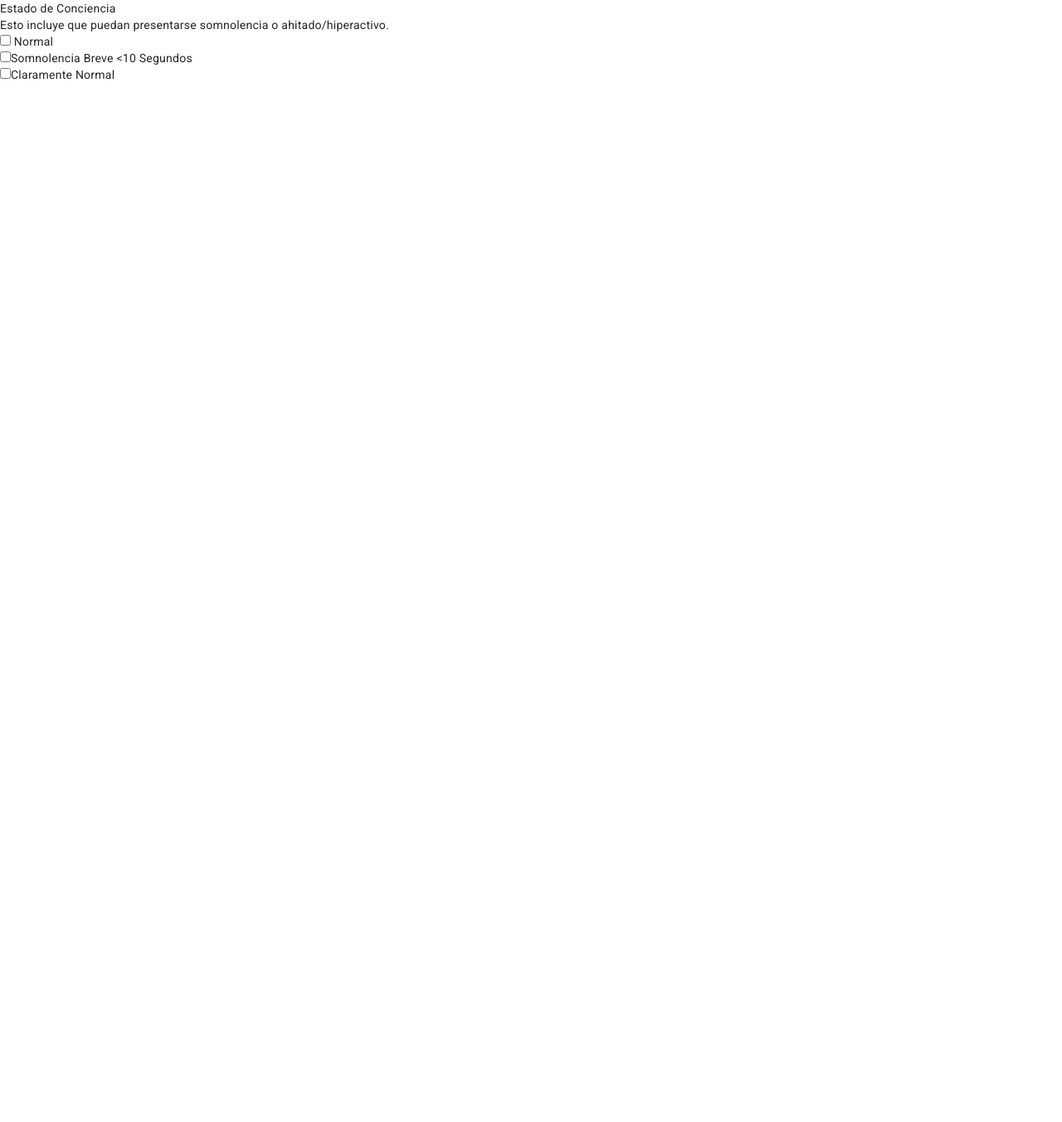
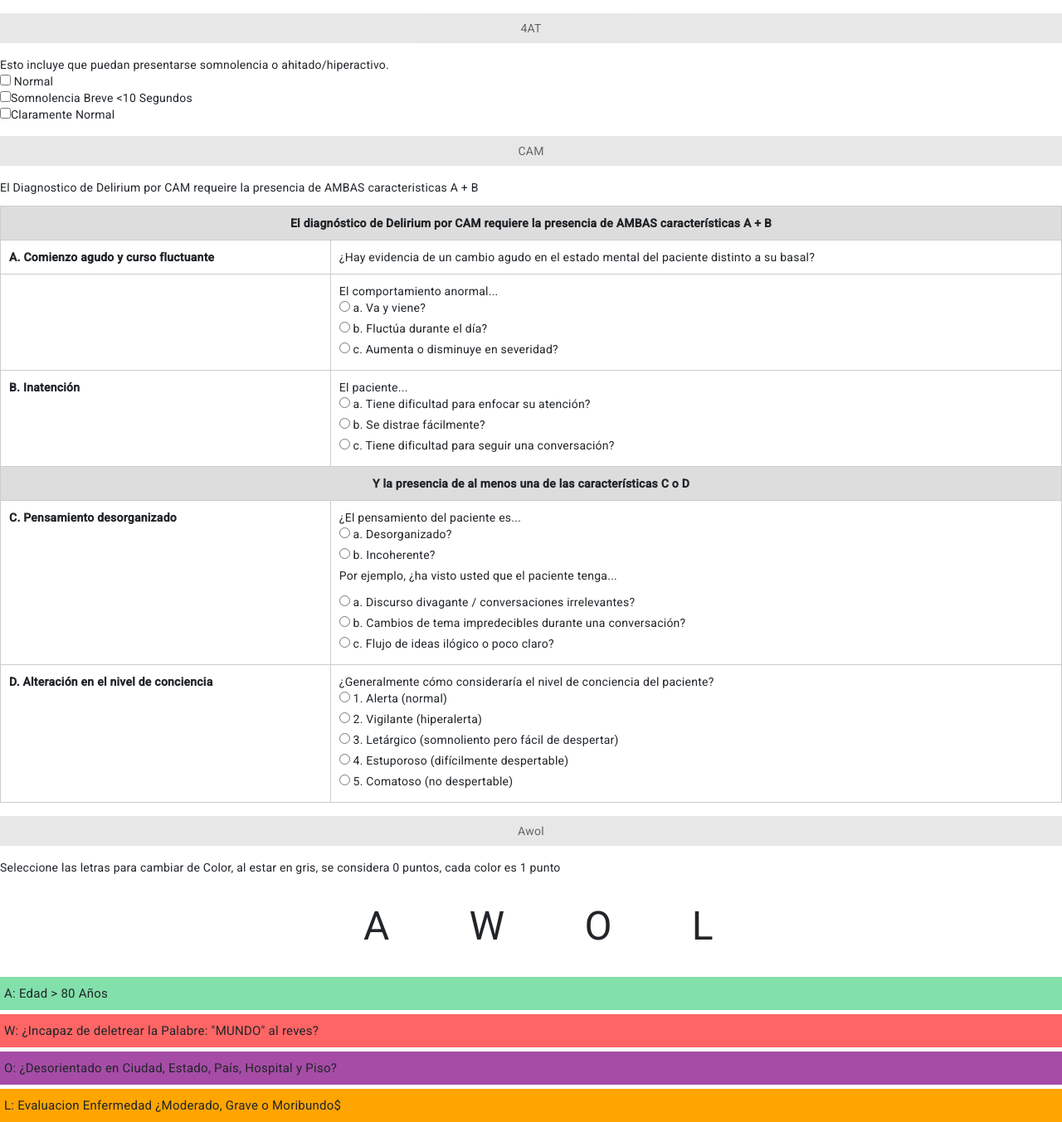
Before and after one commit to RODF10/Proyecto-Residencia, an Angular app: page /encuesta-cog in a window 1280 px wide. Shown: the whole page at 83% size. Before the commit the page ends 800 px from the top, so only its background shows below. Built offline with nearby package versions, Linux system fonts and the light colour scheme; sample sign-in values are in the browser's storage.

Commit message:
Algunos Test

```diff
--- a/src/app/Ventanas/Diagnosticos/Cognitiva/encuesta-cog/encuesta-cog.component.html
+++ b/src/app/Ventanas/Diagnosticos/Cognitiva/encuesta-cog/encuesta-cog.component.html
@@ -1,6 +1,6 @@
 <div class="4at">
     <div class="title">
-        Estado de Conciencia
+        4AT
     </div>
     <div class="p">Esto incluye que puedan presentarse somnolencia o ahitado/hiperactivo.</div>
     <div class="opciones">
@@ -15,3 +15,127 @@
         </label>
     </div>
 </div>
+
+<!-- Encuesta CAM -->
+<div class="cam">
+    <div class="title">
+        CAM
+    </div>
+    <div class="opciones">
+        <p class="texto">
+            El Diagnostico de Delirium por CAM requeire la presencia de AMBAS caracteristicas A + B
+        </p>
+        <table class="tabla-delirium">
+            <thead>
+              <tr>
+                <th colspan="3">
+                  El diagnóstico de Delirium por CAM requiere la presencia de AMBAS características A + B
+                </th>
+              </tr>
+            </thead>
+            <tbody>
+              <!-- Característica A -->
+              <tr>
+                <td><strong>A. Comienzo agudo y curso fluctuante</strong></td>
+                <td colspan="2">¿Hay evidencia de un cambio agudo en el estado mental del paciente distinto a su basal?</td>
+              </tr>
+              <tr>
+                <td></td>
+                <td colspan="2">El comportamiento anormal...
+                  <div>
+                    <label><input type="radio" name="comportamiento" /> a. Va y viene?</label>
+                  </div>
+                  <div>
+                    <label><input type="radio" name="comportamiento" /> b. Fluctúa durante el día?</label>
+                  </div>
+                  <div>
+                    <label><input type="radio" name="comportamiento" /> c. Aumenta o disminuye en severidad?</label>
+                  </div>
+                </td>
+              </tr>
+              <!-- Característica B -->
+              <tr>
+                <td><strong>B. Inatención</strong></td>
+                <td colspan="2">El paciente...
+                  <div>
+                    <label><input type="radio" name="inatencion" /> a. Tiene dificultad para enfocar su atención?</label>
+                  </div>
+                  <div>
+                    <label><input type="radio" name="inatencion" /> b. Se distrae fácilmente?</label>
+                  </div>
+                  <div>
+                    <label><input type="radio" name="inatencion" /> c. Tiene dificultad para seguir una conversación?</label>
+                  </div>
+                </td>
+              </tr>
+              <!-- Separador -->
+              <tr>
+                <th colspan="3">Y la presencia de al menos una de las características C o D</th>
+              </tr>
+              <!-- Característica C -->
+              <tr>
+                <td><strong>C. Pensamiento desorganizado</strong></td>
+                <td colspan="2">¿El pensamiento del paciente es...
+                  <div>
+                    <label><input type="radio" name="pensamiento" /> a. Desorganizado?</label>
+                  </div>
+                  <div>
+                    <label><input type="radio" name="pensamiento" /> b. Incoherente?</label>
+                  </div>
+                  <p>Por ejemplo, ¿ha visto usted que el paciente tenga...</p>
+                  <div>
+                    <label><input type="radio" name="pensamientoEjemplo" /> a. Discurso divagante / conversaciones irrelevantes?</label>
+                  </div>
+                  <div>
+                    <label><input type="radio" name="pensamientoEjemplo" /> b. Cambios de tema impredecibles durante una conversación?</label>
+                  </div>
+                  <div>
+                    <label><input type="radio" name="pensamientoEjemplo" /> c. Flujo de ideas ilógico o poco claro?</label>
+                  </div>
+                </td>
+              </tr>
+              <!-- Característica D -->
+              <tr>
+                <td><strong>D. Alteración en el nivel de conciencia</strong></td>
+                <td colspan="2">¿Generalmente cómo consideraría el nivel de conciencia del paciente?
+                  <div>
+                    <label><input type="radio" name="conciencia" /> 1. Alerta (normal)</label>
+                  </div>
+                  <div>
+                    <label><input type="radio" name="conciencia" /> 2. Vigilante (hiperalerta)</label>
+                  </div>
+                  <div>
+                    <label><input type="radio" name="conciencia" /> 3. Letárgico (somnoliento pero fácil de despertar)</label>
+                  </div>
+                  <div>
+                    <label><input type="radio" name="conciencia" /> 4. Estuporoso (difícilmente despertable)</label>
+                  </div>
+                  <div>
+                    <label><input type="radio" name="conciencia" /> 5. Comatoso (no despertable)</label>
+                  </div>
+                </td>
+              </tr>
+            </tbody>
+          </table>
+    </div>
+</div>
+
+<!-- Encuesta AWOL -->
+<div class="awol">
+    <div class="title">Awol</div>
+    <div class="intruccion">
+        <p>Seleccione las letras para cambiar de Color, al estar en gris, se considera 0 puntos, cada color es 1 punto</p>
+    </div>
+    <div class="opciones">
+        <p [ngClass]="{ 'text-green': isSelected['A'] }" (click)="toggleTextColor('A')">A</p>
+        <p [ngClass]="{ 'text-red': isSelected['W'] }" (click)="toggleTextColor('W')">W</p>
+        <p [ngClass]="{ 'text-purple': isSelected['O'] }" (click)="toggleTextColor('O')">O</p>
+        <p [ngClass]="{ 'text-orange': isSelected['L'] }" (click)="toggleTextColor('L')">L</p>
+    </div>
+    <div class="respuesta">
+        <p class="green">A: Edad &#62; 80 A&#241;os</p>
+        <p class="red">W: &#191;Incapaz de deletrear la Palabre: &#34;MUNDO&#34; al reves&#63;</p>
+        <p class="purple">O: &#191;Desorientado en Ciudad, Estado, Pa&#237;s, Hospital y Piso&#63;</p>
+        <p class="orange">L: Evaluacion Enfermedad &#191;Moderado, Grave o Moribundo&#36;</p>
+    </div>
+</div>
--- a/src/app/Ventanas/Diagnosticos/Cognitiva/encuesta-cog/encuesta-cog.component.scss
+++ b/src/app/Ventanas/Diagnosticos/Cognitiva/encuesta-cog/encuesta-cog.component.scss
@@ -1,5 +1,99 @@
-label{
-    display: block;
+//Titulo General
+.title {
+  background: #dedede;
+  opacity: 0.7;
+  padding: 0.5rem;
+  text-align: center;
+  margin: 1rem auto;
+}
+
+label {
+  display: block;
+  cursor: pointer;
+  width: max-content;
+}
+
+/* Estilos de la Encuesta CAM */
+.cam .tabla-delirium {
+  width: 100%;
+  border-collapse: collapse;
+}
+
+.cam .tabla-delirium th,
+.cam .tabla-delirium td {
+  border: 1px solid #ccc;
+  padding: 10px;
+  text-align: left;
+  vertical-align: top;
+}
+.cam .tabla-delirium th {
+  background-color: #ddd;
+  font-weight: bold;
+  text-align: center;
+}
+.cam .tabla-delirium td div {
+  margin-bottom: 5px;
+}
+
+.cam .tabla-delirium label {
+  font-weight: normal;
+}
+
+/* Estilos de Encuesta AWOL */
+.awol .text-green {
+  color: green;
+  font-weight: bold;
+  border: green solid 5px;
+  //cursor: pointer;
+}
+
+.awol .text-orange {
+  color: orange;
+  font-weight: bold;
+  border: orange solid 5px;
+  //cursor: pointer;
+}
+
+.awol .text-purple {
+  color: purple;
+  font-weight: bold;
+  border: purple solid 5px;
+  //cursor: pointer;
+}
+.awol .text-red {
+  color: red;
+  font-weight: bold;
+  border: red solid 5px;
+  //cursor: pointer;
+}
+.awol .opciones p{
+    font-size: 3rem;
+    margin: 10px 2rem;
+    padding: 1rem;
     cursor: pointer;
-    width: max-content;
+    border-radius: 50%;
+
 }
+.awol .opciones{
+    display: flex;
+    width: 100%;
+    max-width: 500px;
+    margin: 25px auto;
+}
+.awol .respuesta p{
+    font-size: 15px;
+    margin: 5px 0px;
+    padding: 10px 5px;
+}
+.awol .green{
+    background: #82e0aa;
+}
+.awol .red{
+    background: #FF6565;
+}
+.awol .orange{
+    background: orange;
+}
+.awol .purple{
+    background: rgba(128, 0, 128, 0.7);
+}
--- a/src/app/Ventanas/Diagnosticos/Cognitiva/encuesta-cog/encuesta-cog.component.ts
+++ b/src/app/Ventanas/Diagnosticos/Cognitiva/encuesta-cog/encuesta-cog.component.ts
@@ -6,5 +6,11 @@ import { Component } from '@angular/core';
   styleUrls: ['./encuesta-cog.component.scss']
 })
 export class EncuestaCogComponent {
+  isSelected: { [key: string]: boolean } = {};
+
+  // Función para alternar el color
+  toggleTextColor(textKey: string): void {
+    this.isSelected[textKey] = !this.isSelected[textKey];
+  }
 
 }
--- a/src/app/Ventanas/Encuesta/encuesta/encuesta.component.ts
+++ b/src/app/Ventanas/Encuesta/encuesta/encuesta.component.ts
@@ -28,9 +28,9 @@ export class EncuestaComponent implements OnInit{
       // Recibir en nombre Clave del componente Diagnostico
       this.encuestaService.selectEncuest$.subscribe(encuesta => {
         this.name = encuesta; //Recibe Name la clave de encuesta
-        console.log(`Categoria recibida en Category1Component: ${this.name}`); // Debug
+        console.log(`Categoria recibida en EncuestaComponent: ${this.name}`); // Debug
 
-        this.mostrarEncuesta(this.name); //Lammar metodo de acuerdo al name recibido
+        this.mostrarEncuesta(encuesta); //Lammar metodo de acuerdo al name recibido
         // this.link.name = encuesta;
       });
       console.log("Msj: "+this.link.name);//Imprime en consola
@@ -42,13 +42,20 @@ export class EncuestaComponent implements OnInit{
   }
 
   mostrarEncuesta(n: String){
+    console.log('Parametro del Switch: '+n);
     switch(n){
       case '4at':
         this.link.name = 'encuesta-cog';
+        console.log('Selecciono 4AT | '+ this.link.name);
+        break;
+      case 'cam':
+        this.link.name = 'encuesta-cog';
+        console.log('Selecciono CAM | '+ this.link.name);
         break;
       defaul:
         this.link.name = 'Hola';
         break;
     }
+    console.log('Salida del Switch: ' + this.link.name);
   }
 }
```
